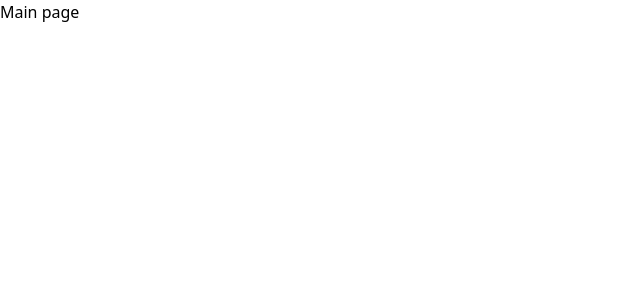
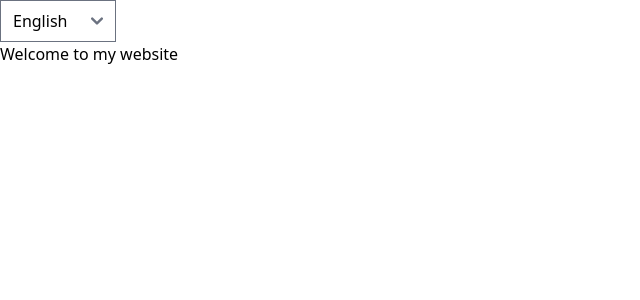
Before and after one commit to CorentinLeGuen/cleguen.com, a Vue app: page / in a window 1280 px wide. Shown: the top 300 px of the page, without its empty margins (0-640 px from the left). Built offline with nearby package versions, Linux system fonts and the light colour scheme.

Commit message:
Setup i18n

```diff
--- a/package.json
+++ b/package.json
@@ -17,6 +17,7 @@
     "@tailwindcss/vite": "^4.1.16",
     "flowbite": "^3.1.2",
     "vue": "^3.5.22",
+    "vue-i18n": "^11.1.12",
     "vue-router": "^4.6.3"
   },
   "devDependencies": {
--- a/src/App.vue
+++ b/src/App.vue
@@ -1,8 +1,13 @@
 <script setup lang="ts">
+import { useI18n } from 'vue-i18n'
+import Language from './components/Language.vue';
+const {t, locale} = useI18n()
+
 </script>
 
 <template>
   <main>
+    <Language />
     <RouterView />
   </main>
 </template>
--- /dev/null
+++ b/src/components/Language.vue
@@ -0,0 +1,33 @@
+<script setup lang="ts">
+import { useI18n } from 'vue-i18n'
+import { ref, watch } from 'vue'
+
+const { locale } = useI18n()
+
+const languages = {
+    en: 'English',
+    fr: 'Français',
+}
+
+const currentLocale = ref(localStorage.getItem('locale') || locale.value)
+
+const updateLanguage = () => {
+  locale.value = currentLocale.value
+  localStorage.setItem('locale', currentLocale.value)
+}
+
+watch(locale, newVal => {
+  currentLocale.value = newVal
+})
+
+</script>
+
+<template>
+  <div>
+    <select v-model="currentLocale" @change="updateLanguage">
+      <option v-for="(label, code) in languages" :key="code" :value="code">
+        {{ label }}
+      </option>
+    </select>
+  </div>
+</template>
--- a/src/components/Main.vue
+++ b/src/components/Main.vue
@@ -1,8 +1,11 @@
 <script setup lang="ts">
+import { useI18n } from 'vue-i18n'
+const {t, locale} = useI18n()
+
 </script>
 
 <template>
     <div>
-        <h1>Main page</h1>
+        <h1>{{ t('welcome') }}</h1>
     </div>
 </template>
--- /dev/null
+++ b/src/locales/en.json
@@ -0,0 +1,3 @@
+{
+    "welcome": "Welcome to my website"
+}
--- /dev/null
+++ b/src/locales/fr.json
@@ -0,0 +1,3 @@
+{
+    "welcome": "Bienvenue sur mon site web"
+}
--- a/src/main.ts
+++ b/src/main.ts
@@ -3,11 +3,27 @@ import App from './App.vue'
 import router from './router'
 import './styles/init.css'
 import { initFlowbite } from 'flowbite'
+import { createI18n } from 'vue-i18n'
+
+import en from '@/locales/en.json'
+import fr from '@/locales/fr.json'
+
+const i18n = createI18n({
+    legacy: false,
+    globalInjection: true,
+    locale: 'en',
+    fallbackLocale: 'fr',
+    messages: {
+        en,
+        fr,
+    },
+})
 
 initFlowbite()
 
 const app = createApp(App)
 
+app.use(i18n)
 app.use(router)
 
 app.mount('#app')
```
Also changed, not shown: 1 other file (tests, documents, lock files or other folders).
